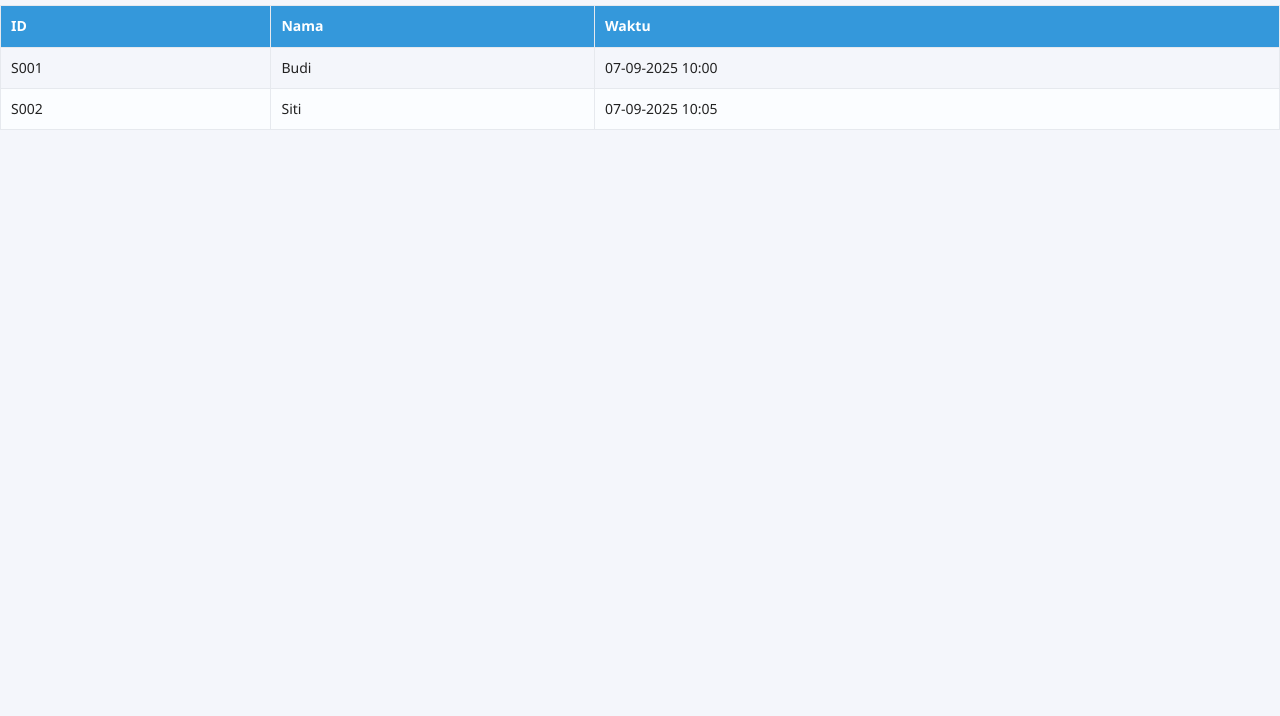
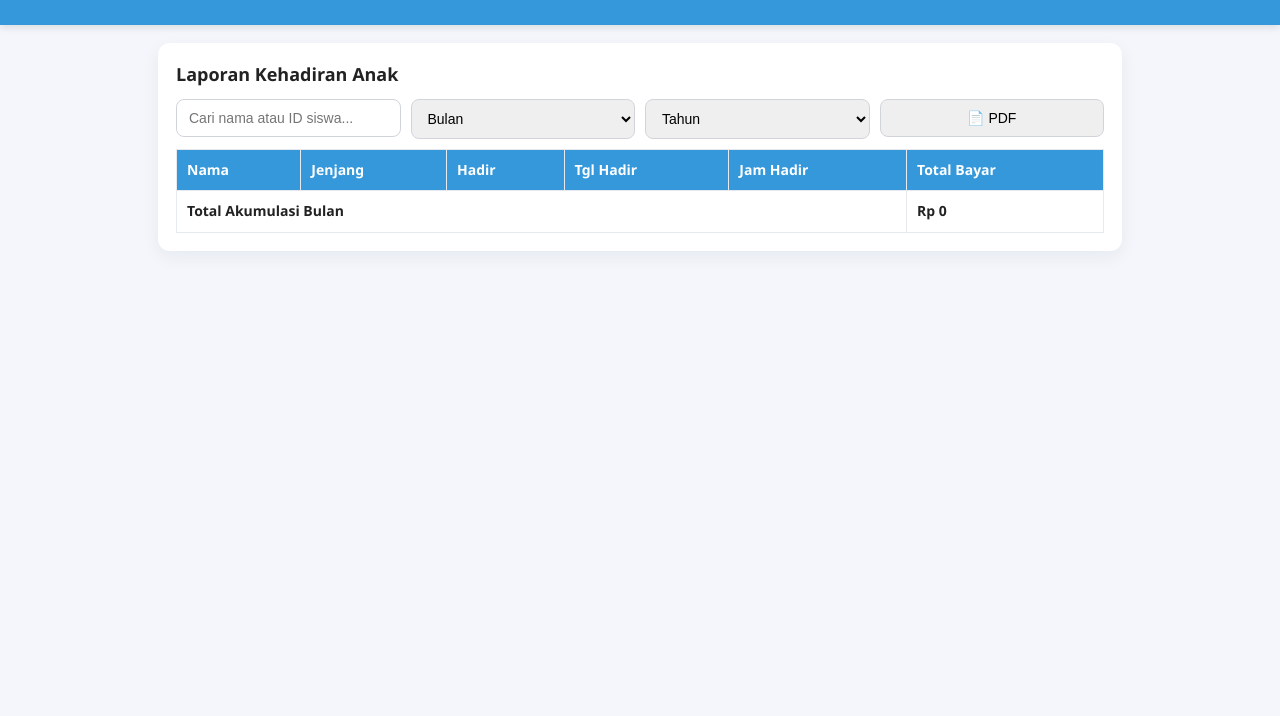
Before and after one commit to smrtlve/abbbee-absensi, a plain HTML site: page wali.html in a window 1280 px wide. Shown: the part 84-800 px from the top of the page. Drawn offline with Linux system fonts and the light colour scheme; files that its build step writes are made by us from their sources.

Commit message:
Update wali.html

```diff
--- a/wali.html
+++ b/wali.html
@@ -1,36 +1,59 @@
 <!DOCTYPE html>
 <html lang="id">
 <head>
-  <meta charset="UTF-8">
-  <meta name="viewport" content="width=device-width, initial-scale=1.0">
-  <title>Daftar Kehadiran - BimbelBee</title>
-  <link rel="stylesheet" href="style.css">
+  <meta charset="utf-8" />
+  <meta name="viewport" content="width=device-width,initial-scale=1" />
+  <title>ABBee — Wali Murid (F-03)</title>
+  <link rel="stylesheet" href="assets/style.css">
 </head>
 <body>
-  <h1>👨‍🏫 Daftar Kehadiran</h1>
-  <table>
-    <thead>
-      <tr>
-        <th>ID</th>
-        <th>Nama</th>
-        <th>Waktu</th>
-      </tr>
-    </thead>
-    <tbody id="attendance-list">
-      <!-- Dummy data sementara -->
-      <tr>
-        <td>S001</td>
-        <td>Budi</td>
-        <td>07-09-2025 10:00</td>
-      </tr>
-      <tr>
-        <td>S002</td>
-        <td>Siti</td>
-        <td>07-09-2025 10:05</td>
-      </tr>
-    </tbody>
-  </table>
+  <header class="site-header"><div class="wrap"><h1 class="brand">📚 ABBee — Wali Murid</h1></div></header>
 
-  <script src="script.js"></script>
+  <main class="wrap">
+    <div class="card">
+      <h2>Laporan Kehadiran Anak</h2>
+
+      <div class="tools" style="margin-top:12px;">
+        <div class="search-box">
+          <input id="searchInputW" placeholder="Cari nama atau ID siswa...">
+          <div class="suggestions" id="suggestionsW"></div>
+        </div>
+
+        <div class="filter-box">
+          <select id="monthFilterW">
+            <option value="">Bulan</option>
+            <option value="01">Januari</option><option value="02">Februari</option><option value="03">Maret</option>
+            <option value="04">April</option><option value="05">Mei</option><option value="06">Juni</option>
+            <option value="07">Juli</option><option value="08">Agustus</option><option value="09">September</option>
+            <option value="10">Oktober</option><option value="11">November</option><option value="12">Desember</option>
+          </select>
+        </div>
+
+        <div class="filter-box">
+          <select id="yearFilterW">
+            <option value="">Tahun</option>
+            <option value="2024">2024</option><option value="2025">2025</option><option value="2026">2026</option>
+          </select>
+        </div>
+
+        <div class="export-box">
+          <button id="printBtnW">📄 PDF</button>
+        </div>
+      </div>
+
+      <div class="table-wrap">
+        <table id="reportTableW">
+          <thead>
+            <tr><th>Nama</th><th>Jenjang</th><th>Hadir</th><th>Tgl Hadir</th><th>Jam Hadir</th><th>Total Bayar</th></tr>
+          </thead>
+          <tbody id="tableBodyW"></tbody>
+          <tfoot><tr><td colspan="5">Total Akumulasi Bulan</td><td id="totalSumW">Rp 0</td></tr></tfoot>
+        </table>
+      </div>
+
+    </div>
+  </main>
+
+  <script src="assets/wali.js"></script>
 </body>
 </html>
```
